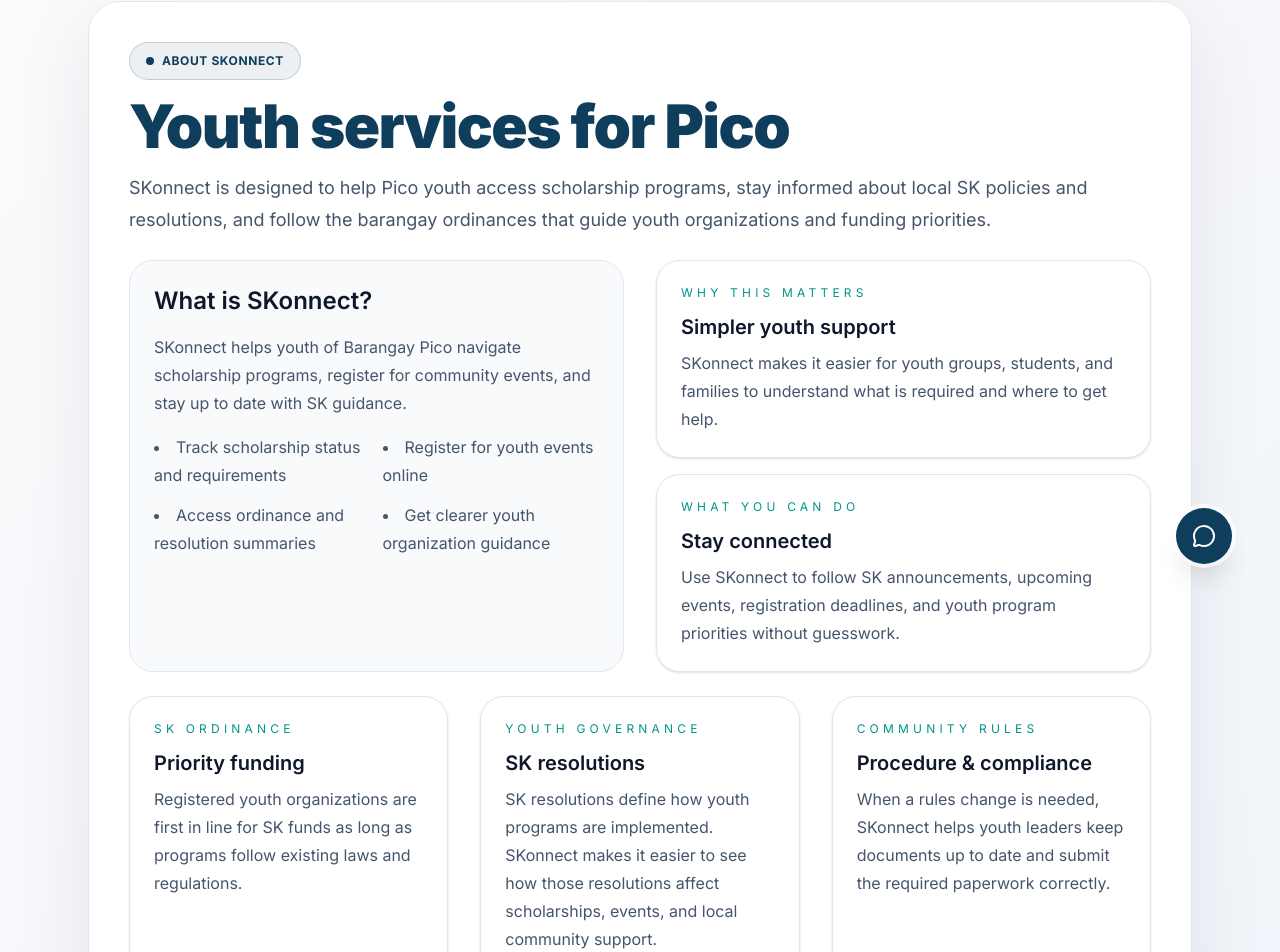
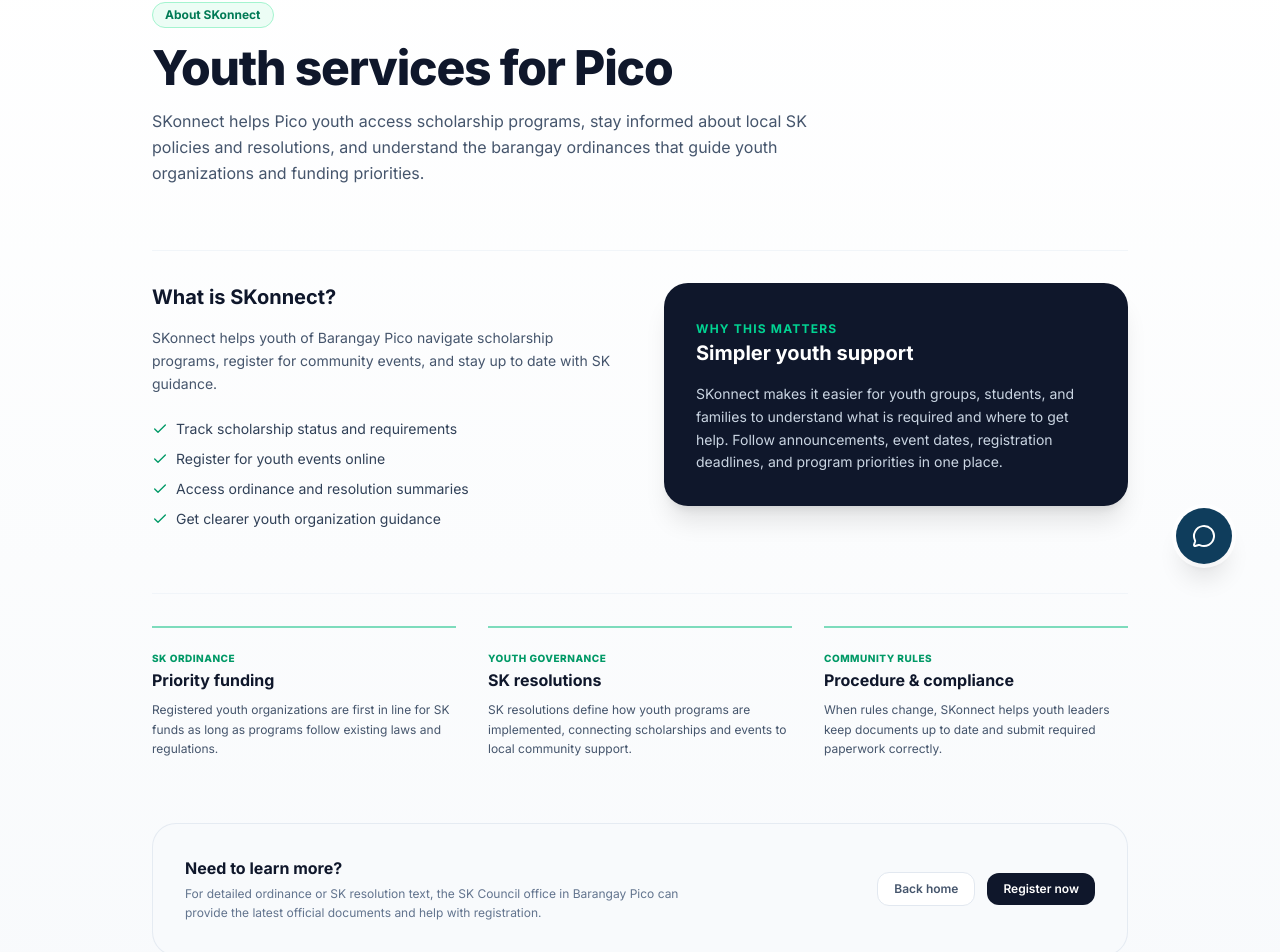
Before and after one commit to SebastianD404/skonnect_project, a Next.js app: page /about in a window 1280 px wide. Shown: the part 140-1092 px from the top of the page. Built offline with nearby package versions, Linux system fonts and the light colour scheme; no server answers.

Commit message:
fix commit

```diff
--- a/app/about/page.tsx
+++ b/app/about/page.tsx
@@ -1,92 +1,94 @@
 import Link from "next/link";
+import { Check } from "lucide-react";
 
 export default function AboutPage() {
   return (
-    <div className="min-h-screen bg-gradient-to-br from-[#FAFBFC] via-[#F5F7FB] to-[#F0F4FA] text-slate-900">
-      <main className="mx-auto max-w-6xl px-6 py-16">
-        <div className="space-y-6 rounded-[2rem] border border-slate-200 bg-white p-10 shadow-[0_20px_80px_rgba(15,23,42,0.08)]">
+    <div className="min-h-screen bg-gradient-to-b from-white via-slate-50/50 to-slate-100/50 text-slate-900">
+      <main className="mx-auto max-w-5xl space-y-16 px-6 py-12 md:py-16">
+        <section className="max-w-2xl space-y-4">
+          <span className="inline-flex items-center rounded-full border border-emerald-200 bg-emerald-50 px-3 py-1 text-xs font-bold text-emerald-700">
+            About SKonnect
+          </span>
+          <h1 className="text-4xl font-extrabold tracking-tight text-slate-900 sm:text-5xl">
+            Youth services for Pico
+          </h1>
+          <p className="text-base leading-relaxed text-slate-600">
+            SKonnect helps Pico youth access scholarship programs, stay informed about local SK policies and resolutions, and understand the barangay ordinances that guide youth organizations and funding priorities.
+          </p>
+        </section>
+
+        <section className="grid items-start gap-12 border-t border-slate-100 pt-8 md:grid-cols-2">
           <div className="space-y-4">
-            <div className="inline-flex items-center gap-2 rounded-full border border-[#0F3D5C]/20 bg-[#0F3D5C]/8 px-4 py-2.5 text-xs font-bold uppercase tracking-wider text-[#0F3D5C]">
-              <span className="w-2 h-2 bg-[#0F3D5C] rounded-full"></span>
-              About SKonnect
-            </div>
-            <h1 className="text-5xl md:text-6xl font-black tracking-tight text-[#0F3D5C]">Youth services for Pico</h1>
-            <p className="text-lg leading-8 text-slate-600">
-              SKonnect is designed to help Pico youth access scholarship programs, stay informed about local SK policies and resolutions, and follow the barangay ordinances that guide youth organizations and funding priorities.
-            </p>
-          </div>
-
-          <section className="grid gap-8 lg:grid-cols-2">
-            <div className="space-y-4 rounded-[1.5rem] border border-slate-200 bg-slate-50 p-6">
-              <h2 className="text-2xl font-semibold text-slate-900">What is SKonnect?</h2>
-              <p className="text-slate-600 leading-7">
+            <h2 className="text-xl font-bold text-slate-900">What is SKonnect?</h2>
+            <p className="text-sm leading-relaxed text-slate-600">
               SKonnect helps youth of Barangay Pico navigate scholarship programs, register for community events, and stay up to date with SK guidance.
             </p>
-              <ul className="mt-4 grid gap-3 text-slate-600 leading-7 sm:grid-cols-2">
-                <li className="list-disc list-inside">Track scholarship status and requirements</li>
-                <li className="list-disc list-inside">Register for youth events online</li>
-                <li className="list-disc list-inside">Access ordinance and resolution summaries</li>
-                <li className="list-disc list-inside">Get clearer youth organization guidance</li>
+            <ul className="space-y-2.5 pt-2 text-sm text-slate-700">
+              {[
+                "Track scholarship status and requirements",
+                "Register for youth events online",
+                "Access ordinance and resolution summaries",
+                "Get clearer youth organization guidance",
+              ].map((item) => (
+                <li key={item} className="flex items-start gap-2">
+                  <Check className="mt-0.5 h-4 w-4 shrink-0 text-emerald-600" aria-hidden="true" />
+                  <span>{item}</span>
+                </li>
+              ))}
             </ul>
           </div>
 
-            <div className="grid gap-4">
-              <div className="rounded-[1.5rem] border border-slate-200 bg-white p-6 shadow-sm">
-                <p className="text-xs uppercase tracking-[0.35em] text-teal-600">Why this matters</p>
-                <h3 className="mt-3 text-xl font-semibold text-slate-900">Simpler youth support</h3>
-                <p className="mt-2 text-slate-600 leading-7">
-                  SKonnect makes it easier for youth groups, students, and families to understand what is required and where to get help.
-                </p>
-              </div>
-              <div className="rounded-[1.5rem] border border-slate-200 bg-white p-6 shadow-sm">
-                <p className="text-xs uppercase tracking-[0.35em] text-teal-600">What you can do</p>
-                <h3 className="mt-3 text-xl font-semibold text-slate-900">Stay connected</h3>
-                <p className="mt-2 text-slate-600 leading-7">
-                  Use SKonnect to follow SK announcements, upcoming events, registration deadlines, and youth program priorities without guesswork.
-                </p>
-              </div>
-            </div>
-          </section>
-
-          <section className="grid gap-8 lg:grid-cols-3">
-            <div className="rounded-[1.5rem] border border-slate-200 bg-white p-6 shadow-sm">
-              <p className="text-xs uppercase tracking-[0.35em] text-teal-600">SK Ordinance</p>
-              <h3 className="mt-3 text-xl font-semibold text-slate-900">Priority funding</h3>
-              <p className="mt-2 text-slate-600 leading-7">
-                Registered youth organizations are first in line for SK funds as long as programs follow existing laws and regulations.
-              </p>
-            </div>
-            <div className="rounded-[1.5rem] border border-slate-200 bg-white p-6 shadow-sm">
-              <p className="text-xs uppercase tracking-[0.35em] text-teal-600">Youth governance</p>
-              <h3 className="mt-3 text-xl font-semibold text-slate-900">SK resolutions</h3>
-              <p className="mt-2 text-slate-600 leading-7">
-                SK resolutions define how youth programs are implemented. SKonnect makes it easier to see how those resolutions affect scholarships, events, and local community support.
-              </p>
-            </div>
-            <div className="rounded-[1.5rem] border border-slate-200 bg-white p-6 shadow-sm">
-              <p className="text-xs uppercase tracking-[0.35em] text-teal-600">Community rules</p>
-              <h3 className="mt-3 text-xl font-semibold text-slate-900">Procedure & compliance</h3>
-              <p className="mt-2 text-slate-600 leading-7">
-                When a rules change is needed, SKonnect helps youth leaders keep documents up to date and submit the required paperwork correctly.
+          <div className="space-y-4 rounded-3xl bg-slate-900 p-8 text-white shadow-xl">
+            <span className="text-xs font-bold uppercase tracking-widest text-emerald-400">Why this matters</span>
+            <h3 className="text-xl font-bold">Simpler youth support</h3>
+            <p className="text-sm leading-relaxed text-slate-300">
+              SKonnect makes it easier for youth groups, students, and families to understand what is required and where to get help. Follow announcements, event dates, registration deadlines, and program priorities in one place.
             </p>
           </div>
         </section>
 
-          <div className="rounded-[1.5rem] border border-slate-200 bg-white p-6 shadow-sm">
-            <h2 className="text-2xl font-semibold text-slate-900">Need to learn more?</h2>
-            <p className="mt-3 text-slate-600 leading-7">
-              If you want detailed ordinance or SK resolution text, the SK Council office in Barangay Pico can provide the latest official documents and help you complete the registration process.
+        <section className="grid grid-cols-1 gap-10 border-t border-slate-100 pt-8 md:grid-cols-3 md:gap-8">
+          <div className="space-y-2 border-t-2 border-emerald-500/50 pt-4">
+            <span className="text-[10px] font-extrabold uppercase tracking-wider text-emerald-600">SK Ordinance</span>
+            <h3 className="text-base font-bold text-slate-900">Priority funding</h3>
+            <p className="text-xs leading-relaxed text-slate-600">
+              Registered youth organizations are first in line for SK funds as long as programs follow existing laws and regulations.
             </p>
-            <div className="mt-6 flex flex-col sm:flex-row gap-3">
-              <Link href="/" className="inline-flex items-center justify-center rounded-full border border-slate-200 bg-slate-50 px-5 py-3 text-sm font-semibold text-slate-800 hover:bg-slate-100 transition">
+          </div>
+
+          <div className="space-y-2 border-t-2 border-emerald-500/50 pt-4">
+            <span className="text-[10px] font-extrabold uppercase tracking-wider text-emerald-600">Youth governance</span>
+            <h3 className="text-base font-bold text-slate-900">SK resolutions</h3>
+            <p className="text-xs leading-relaxed text-slate-600">
+              SK resolutions define how youth programs are implemented, connecting scholarships and events to local community support.
+            </p>
+          </div>
+
+          <div className="space-y-2 border-t-2 border-emerald-500/50 pt-4">
+            <span className="text-[10px] font-extrabold uppercase tracking-wider text-emerald-600">Community rules</span>
+            <h3 className="text-base font-bold text-slate-900">Procedure &amp; compliance</h3>
+            <p className="text-xs leading-relaxed text-slate-600">
+              When rules change, SKonnect helps youth leaders keep documents up to date and submit required paperwork correctly.
+            </p>
+          </div>
+        </section>
+
+        <section className="flex flex-col items-center justify-between gap-6 rounded-3xl border border-slate-200/80 bg-slate-50 p-6 md:flex-row md:p-8">
+          <div className="space-y-1 text-center md:text-left">
+            <h2 className="text-base font-bold text-slate-900">Need to learn more?</h2>
+            <p className="max-w-lg text-xs leading-relaxed text-slate-500">
+              For detailed ordinance or SK resolution text, the SK Council office in Barangay Pico can provide the latest official documents and help with registration.
+            </p>
+          </div>
+          <div className="flex shrink-0 items-center gap-3">
+            <Link href="/" className="rounded-xl border border-slate-200 bg-white px-4 py-2 text-xs font-semibold text-slate-600 transition-colors hover:bg-slate-100">
               Back home
             </Link>
-              <Link href="/signup" className="inline-flex items-center justify-center rounded-full bg-[#0F3D5C] px-5 py-3 text-sm font-semibold text-white hover:bg-[#0D2E47] transition">
+            <Link href="/signup" className="rounded-xl bg-slate-900 px-4 py-2 text-xs font-semibold text-white transition-colors hover:bg-slate-800">
               Register now
             </Link>
           </div>
-          </div>
-        </div>
+        </section>
       </main>
     </div>
   );
```
Lines whose indentation alone changed are shown as unchanged.
